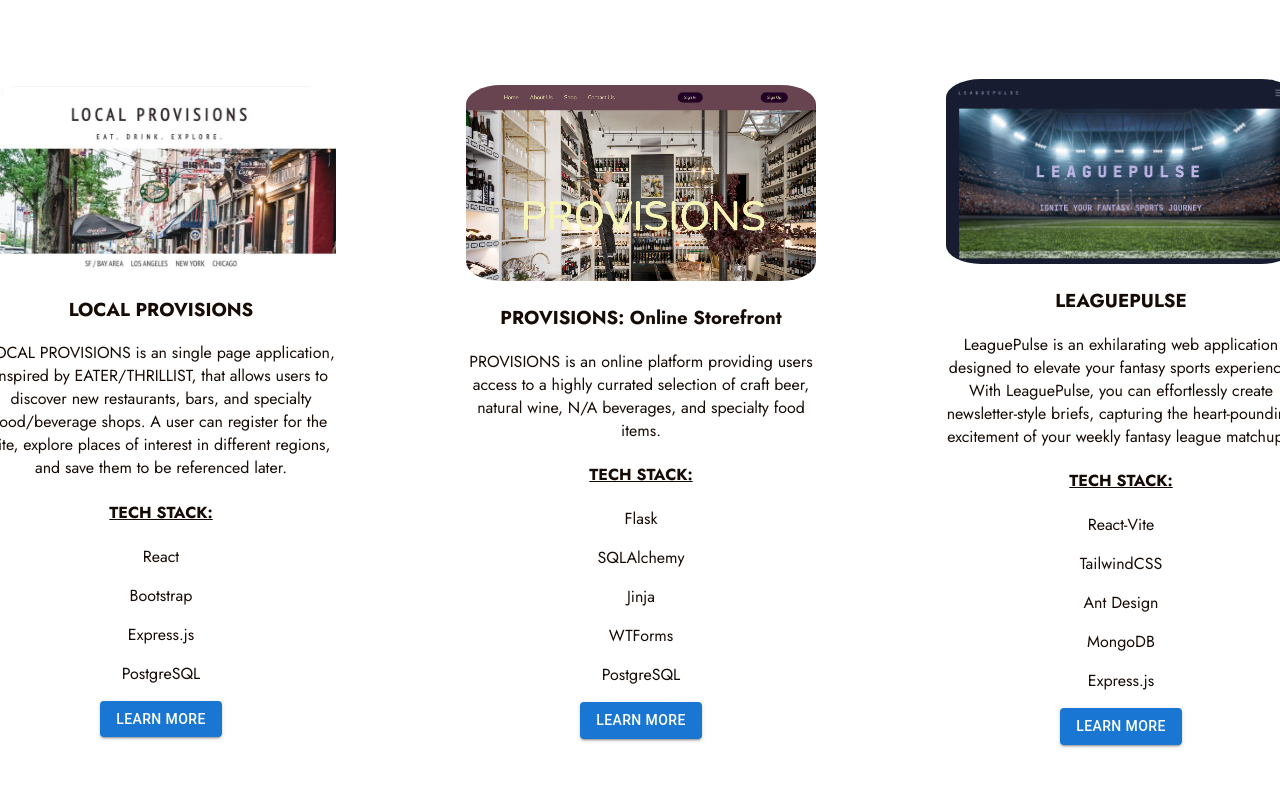
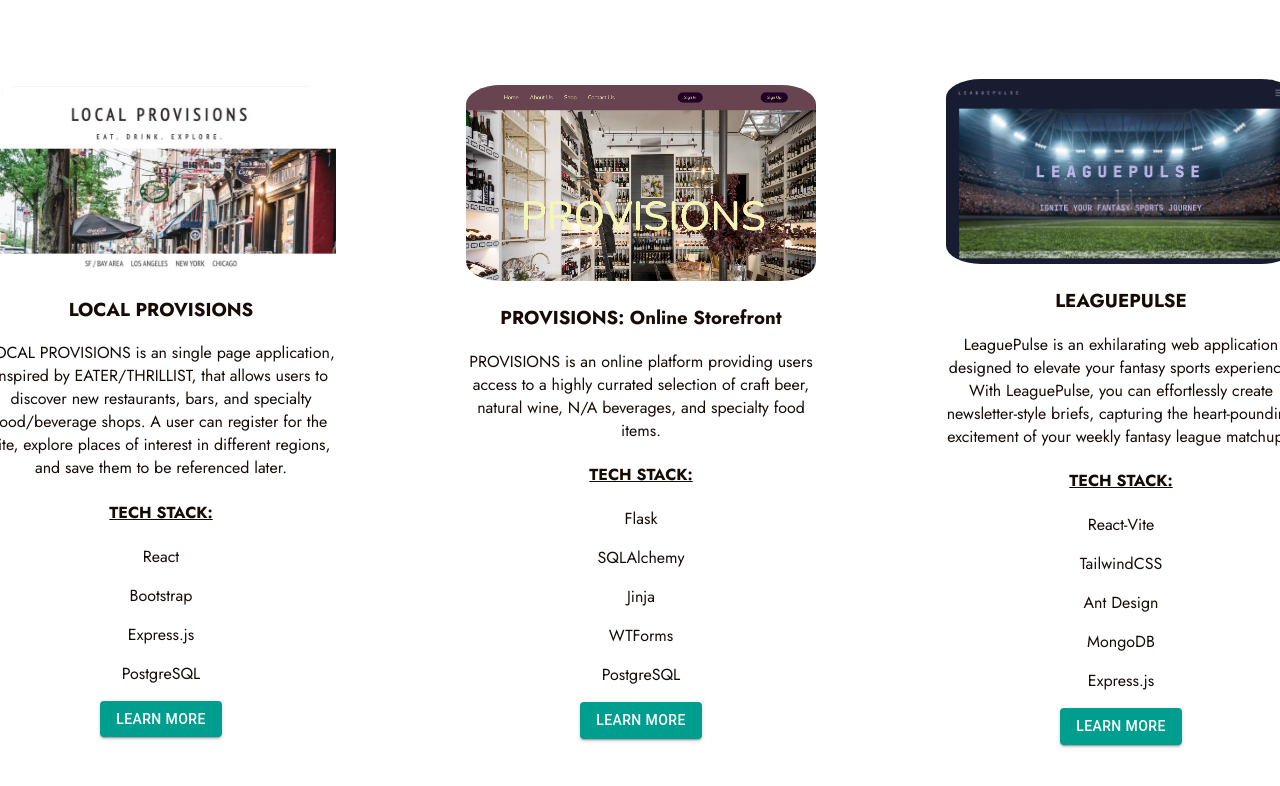
Before and after one commit to jtompkins415/portfolio_site, a React (Vite) app: page /projects in a window 1280 px wide. Shown: the part 236-1022 px from the top of the page. Built offline with nearby package versions, Linux system fonts and the light colour scheme.

Commit message:
add onload handler to img, style Button component

```diff
--- a/src/ProjectContainer/Project.jsx
+++ b/src/ProjectContainer/Project.jsx
@@ -1,14 +1,14 @@
 import { Button, Link } from "@mui/material";
 import './Project.css';
 
-function Project({projectObject}) {
+function Project({projectObject, handleOnLoad}) {
 
     const {name, description, techStack, imgSrc, url} = projectObject;
 
     return(
         <div className="project-container">
             <div className="image-container">
-                <img src={imgSrc} alt='project-snapshot'/>
+                <img src={imgSrc} alt='project-snapshot' onLoad={handleOnLoad}/>
             </div>
             <div className='description-container'>
                 <h3>{name}</h3>
@@ -18,7 +18,7 @@
                     {techStack.map((tech, index) => (<p key={index}>{tech}</p>))}
                 </div>
             </div>
-                <Button variant='contained'>Learn More</Button>
+                <Button variant='contained' href={url} style={{backgroundColor: '#009E8E', color: '#FFFFFF'}}>Learn More</Button>
         </div>
     )
 };
```
